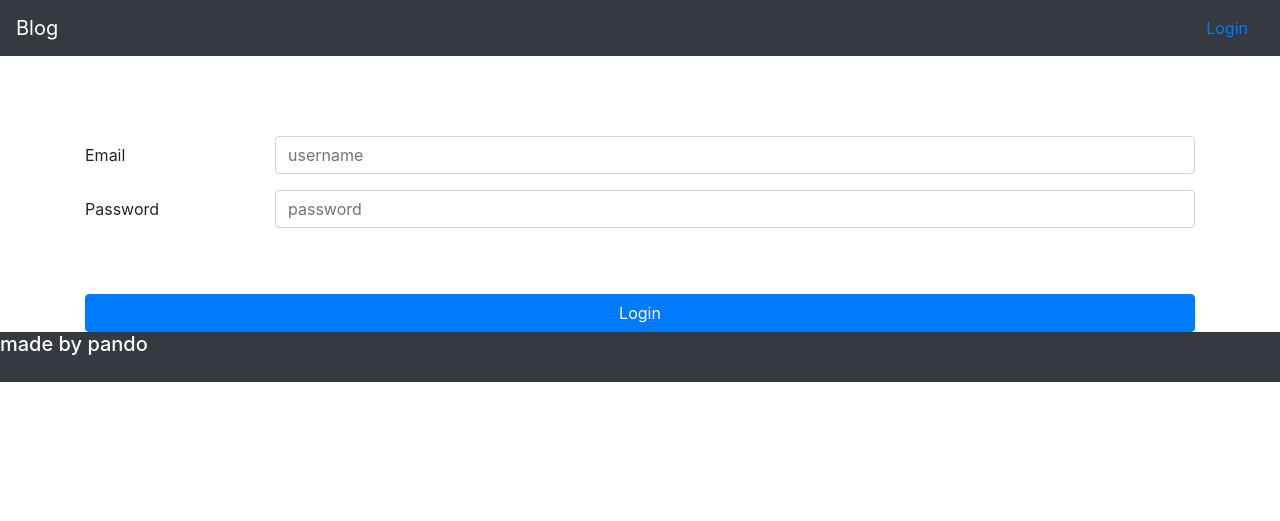
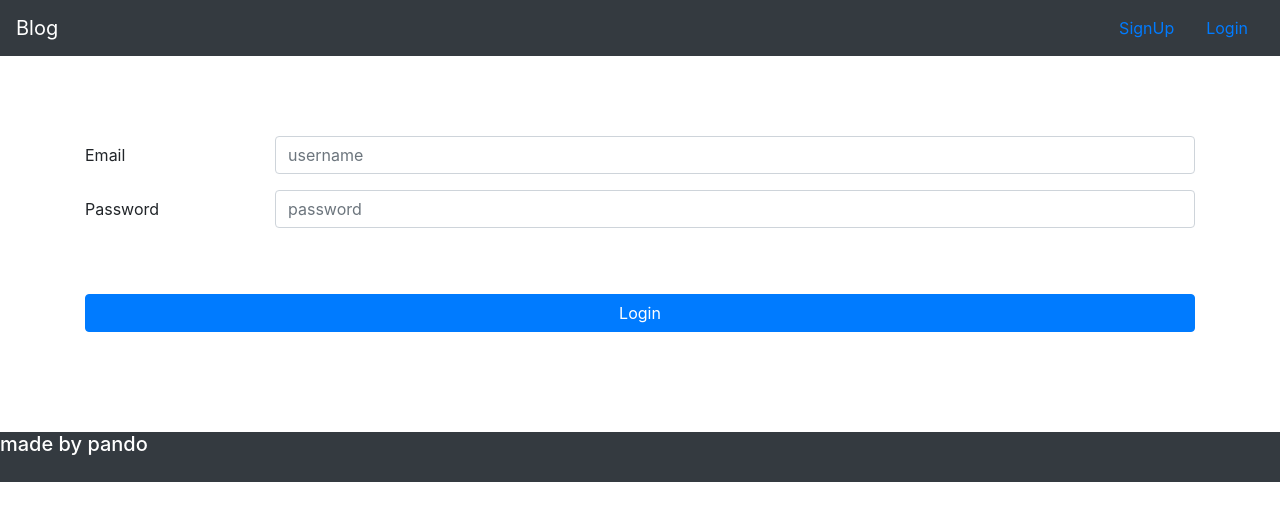
Before and after one commit to ndjman7/ToyProject, a Django app: page /users/login/ in a window 1280 px wide. Shown: the top 521 px of the page. Run offline with Django 3.2, Linux system fonts and the light colour scheme; some libraries are stand-ins or nearby versions.

Commit message:
feat: Add signup view

```diff
--- a/mysite/mysite/settings.py
+++ b/mysite/mysite/settings.py
@@ -132,3 +132,5 @@ MEDIA_URL = '/media/'
 MEDIA_ROOT = os.path.join(BASE_DIR, 'media')
 
 LOGIN_REDIRECT_URL = '/blog/'
+
+LOGIN_URL = '/users/login/'
--- a/mysite/templates/blog/detail.html
+++ b/mysite/templates/blog/detail.html
@@ -3,9 +3,12 @@
 <div class="row">
     <div class="col-sm-3"></div>
     <div class="col-sm-6">
+        {% if request.user == blog.user %}
         <p><a href="{% url 'blog:edit' blog.pk %}" class="btn btn-primary">수정</a></p>
+        {% endif %}
         <h1 class="display-4">{{ blog.title }}</h1>
         <span class="badge badge-secondary">{{ blog.updated_at }}</span>
+        <span class="badge badge-secondary">{{ blog.user }}님 작성</span>
         {% if blog.main_image %}
             <img src="{{ blog.main_image.url }}" alt="" class="img-thumbnail" style="width: 600px; height: 600px;">
         {% endif %}
--- a/mysite/templates/blog/index.html
+++ b/mysite/templates/blog/index.html
@@ -3,7 +3,7 @@
     <div class="row">
     {% for blog in blogs %}
         <div class="col-sm-4" style="padding-top:50px;">
-            <div class="card" style="width: 18rem; padding-top">
+            <div class="card" style="width: 18rem;">
               <img class="card-img-top" src="{% if blog.main_image %}{{ blog.main_image.url }}{% endif %}" alt="Card image cap">
               <div class="card-body">
                 <h5 class="card-title">{{ blog.title }}</h5>
--- a/mysite/templates/common/header.html
+++ b/mysite/templates/common/header.html
@@ -25,6 +25,9 @@
 
         {% else %}
       <li class="nav-item active">
+        <a class="nav-link" href="{% url 'user:signup' %}">SignUp</a>
+      </li>
+      <li class="nav-item active">
         <a class="nav-link" href="{% url 'user:login' %}">Login</a>
       </li>
         {% endif %}
--- a/mysite/templates/layout.html
+++ b/mysite/templates/layout.html
@@ -12,7 +12,7 @@
 <body>
     {% include 'common/header.html' %}
     <div class="container">
-    <div style="padding-top: 30px;">
+    <div style="padding-top: 30px; padding-bottom: 100px;">
     {% block content %}
     {% endblock %}
     </div>
--- /dev/null
+++ b/mysite/user/forms.py
@@ -0,0 +1,2 @@
+from django import forms
+from django.contrib.auth.forms import UserCreationForm
--- a/mysite/user/urls.py
+++ b/mysite/user/urls.py
@@ -5,4 +5,5 @@ app_name = 'user'
 urlpatterns = [
     path('login/', views.login, name='login'),
     path('logout/', views.logout, name='logout'),
+    path('signup/', views.signup, name='signup'),
 ]
--- a/mysite/user/views.py
+++ b/mysite/user/views.py
@@ -1,6 +1,8 @@
 from django.contrib.auth import authenticate, login as auth_login,\
     logout as auth_logout
+from django.contrib.auth.decorators import login_required
 from django.shortcuts import render, redirect
+from django.contrib.auth.forms import UserCreationForm
 
 
 def login(request):
@@ -17,6 +19,20 @@ def login(request):
         return redirect('user:login')
 
 
+@login_required
 def logout(request):
     auth_logout(request)
     return redirect('blog:index')
+
+
+def signup(request):
+    if request.method == 'GET':
+        form = UserCreationForm()
+        return render(request, 'registration/signup.html', {'form': form})
+    elif request.method == 'POST':
+        form = UserCreationForm(request.POST)
+        if form.is_valid():
+            user = form.save()
+            auth_login(request, user)
+            return redirect('blog:index')
+        return render(request, 'registration/signup.html', {'form': form})
```
Also changed, not shown: mysite/blog/views.py (+8 -0 lines), mysite/templates/registration/signup.html (added, +12 -0 lines).
